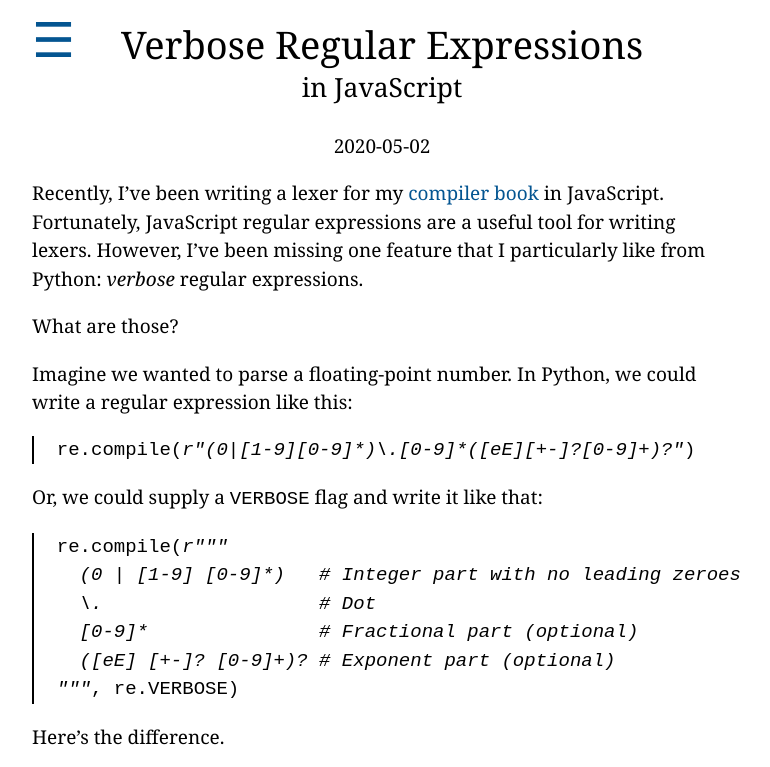
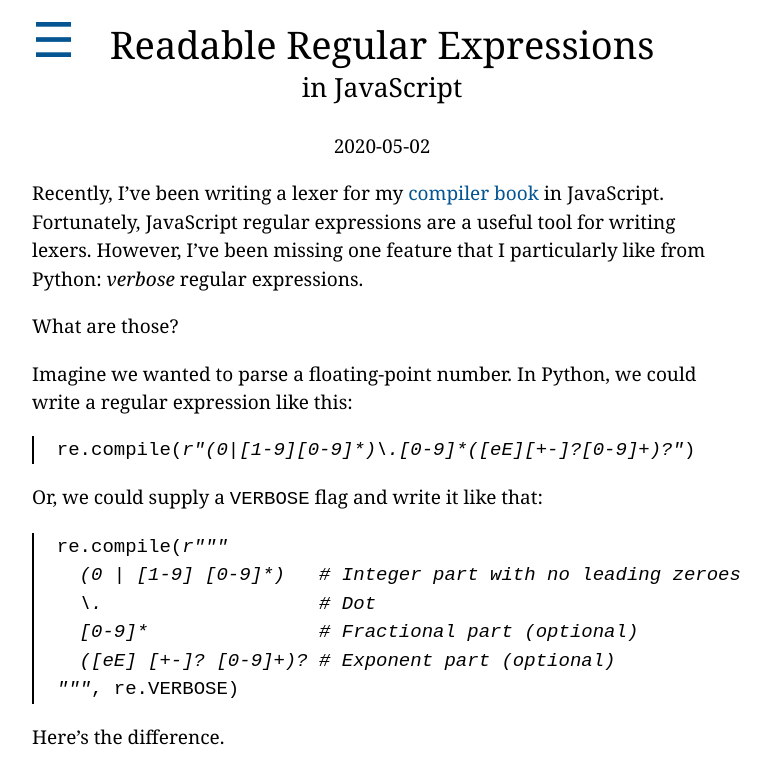
Before and after one commit to keleshev/keleshev.com, a plain HTML site: page verbose-regular-expressions-in-javascript.html in a window 1280 px wide. Shown: the top 767 px of the page, without its empty margins (258-1028 px from the left). Drawn offline with Linux system fonts and the light colour scheme.

Commit message:
Verbose -> Readable

```diff
--- a/verbose-regular-expressions-in-javascript.html
+++ b/verbose-regular-expressions-in-javascript.html
@@ -2,7 +2,7 @@
 <html>
     <head>
         <meta charset="utf-8">
-        <title>Verbose Regular Expressions in JavaScript</title>
+        <title>Readable Regular Expressions in JavaScript</title>
         <link rel="stylesheet" href="/style.css">
         <link rel="icon" sizes="109x109" href="/favicon.gif" />
     </head>
@@ -12,7 +12,7 @@
 <p><span id=home><a title=Home href=/>☰</a></span></p>
 
 <h1>
-  Verbose Regular Expressions<br/>
+  Readable Regular Expressions<br/>
   <small><small>in JavaScript</small></small><br/>
 </h1>
 
```
Also changed, not shown: 1 other file.
